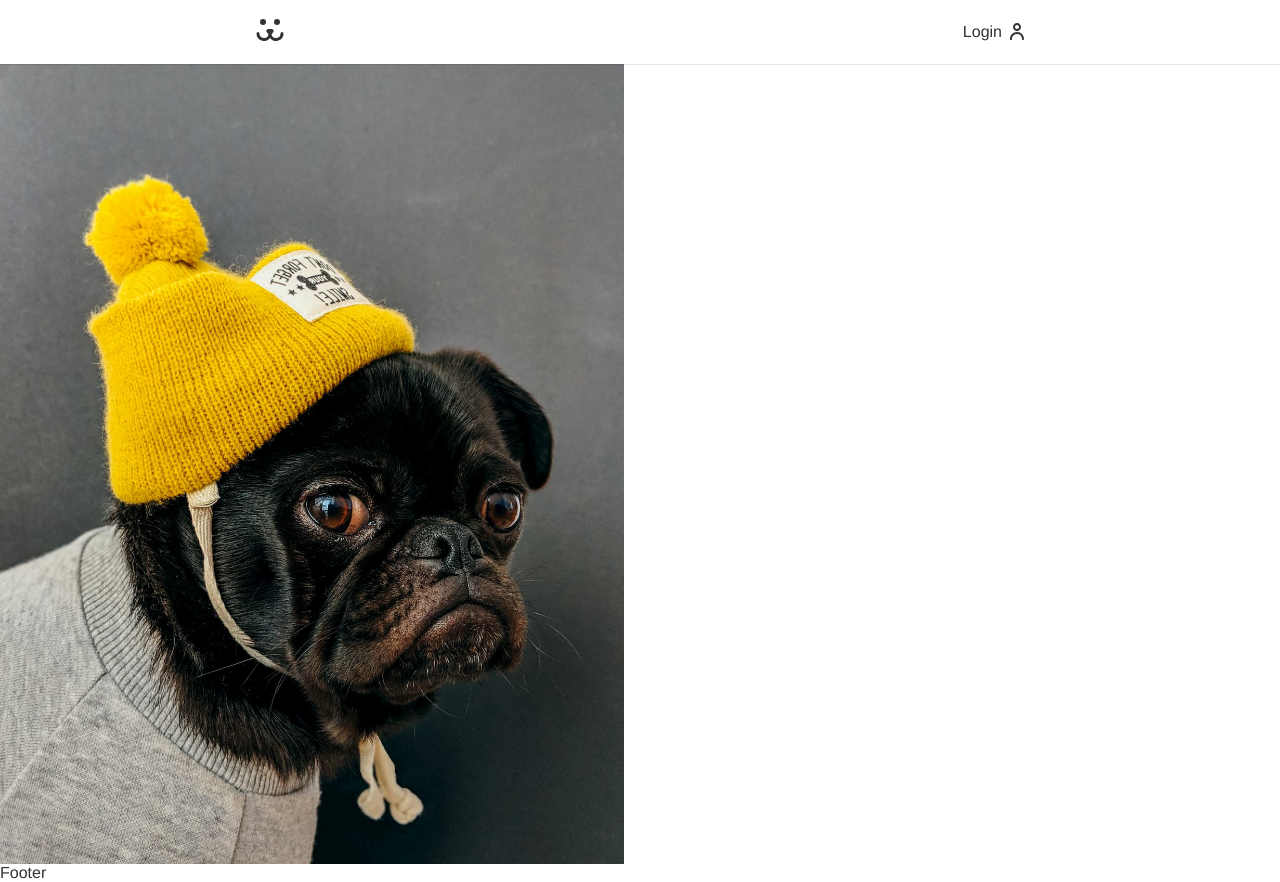
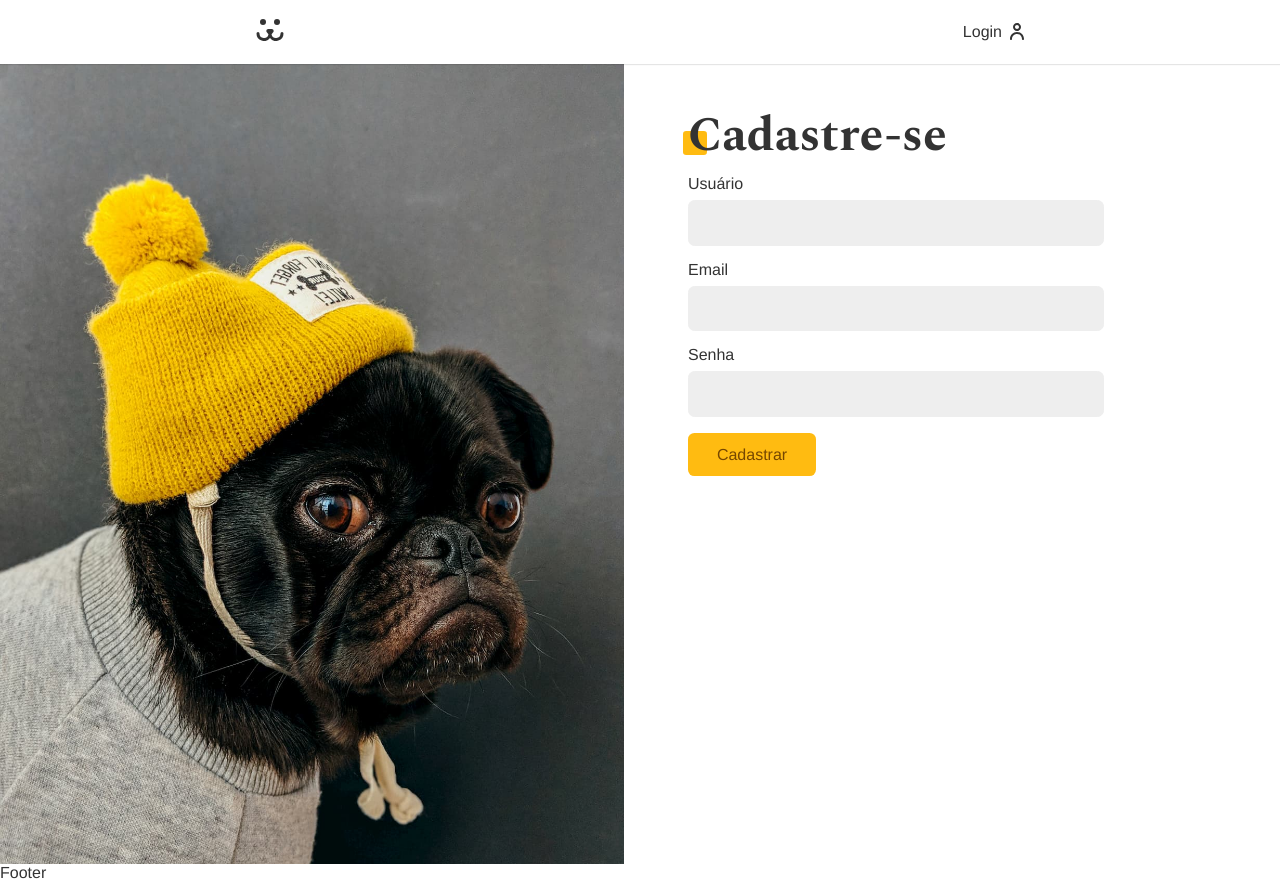
Before and after one commit to jessneri/dogstagram, a React (Create React App) app: page /login/criar in a window 1280 px wide. Built offline with nearby package versions, Linux system fonts and the light colour scheme.

Commit message:
Feat: CreateLogin and useFetch (not finished)

```diff
--- /dev/null
+++ b/src/components/Hooks/useFetch.js
@@ -0,0 +1,6 @@
+import React, { useState } from "react";
+
+export default function useFetch() {
+  const [data, setData] = useState(null);
+  return <div></div>;
+}
--- a/src/components/Hooks/useForm.js
+++ b/src/components/Hooks/useForm.js
@@ -5,6 +5,11 @@
     regex:
       /^(([^<>()[\]\\.,;:\s@"]+(\.[^<>()[\]\\.,;:\s@"]+)*)|(".+"))@((\[[0-9]{1,3}\.[0-9]{1,3}\.[0-9]{1,3}\.[0-9]{1,3}\])|(([a-zA-Z\-0-9]+\.)+[a-zA-Z]{2,}))$/,
     message: "Preencha um email válido",
+  },
+  password: {
+    regex: /^(?=.*?[A-Z])(?=.*?[a-z])(?=.*?[0-9]).{8,}$/,
+    message:
+      "A senha precisa ter 1 caracter maiúsculo, 1 minúsculo e 1 dígito. Mínimo de 8 caracteres.",
   },
 };
 
--- a/src/components/Login/LoginCreate.js
+++ b/src/components/Login/LoginCreate.js
@@ -1,5 +1,37 @@
-import React from "react";
+import React, { useContext } from "react";
+import Input from "../Forms/Input";
+import Button from "../Forms/Button";
+import useForm from "../Hooks/useForm";
+import { USER_POST } from "../../utils/api";
+import { UserContext } from "../../utils/userContext";
 
 export default function LoginCreate() {
-  return <div></div>;
+  const username = useForm();
+  const email = useForm("email");
+  const password = useForm("password");
+
+  const { userLogin } = useContext(UserContext);
+
+  async function handleSubmit(e) {
+    e.preventDefault();
+    const { url, options } = USER_POST({
+      username: username.value,
+      email: email.value,
+      password: password.value,
+    });
+    const response = await fetch(url, options);
+    if (response.ok) userLogin(username.value, password.value);
+  }
+
+  return (
+    <section className="animeLeft">
+      <h1 className="title">Cadastre-se</h1>
+      <form onSubmit={handleSubmit}>
+        <Input label="Usuário" type="text" name="username" {...username} />
+        <Input label="Email" type="email" name="email" {...email} />
+        <Input label="Senha" type="password" name="password" {...password} />
+        <Button>Cadastrar</Button>
+      </form>
+    </section>
+  );
 }
--- a/src/utils/api.js
+++ b/src/utils/api.js
@@ -36,3 +36,16 @@
     },
   };
 }
+
+export function USER_POST(body) {
+  return {
+    url: API_URL + "/api/user",
+    options: {
+      method: "POST",
+      headers: {
+        "Content-Type": "application/json",
+      },
+      body: JSON.stringify(body),
+    },
+  };
+}
```
Also changed, not shown: src/components/Login/LoginCreate.module.css (added).
